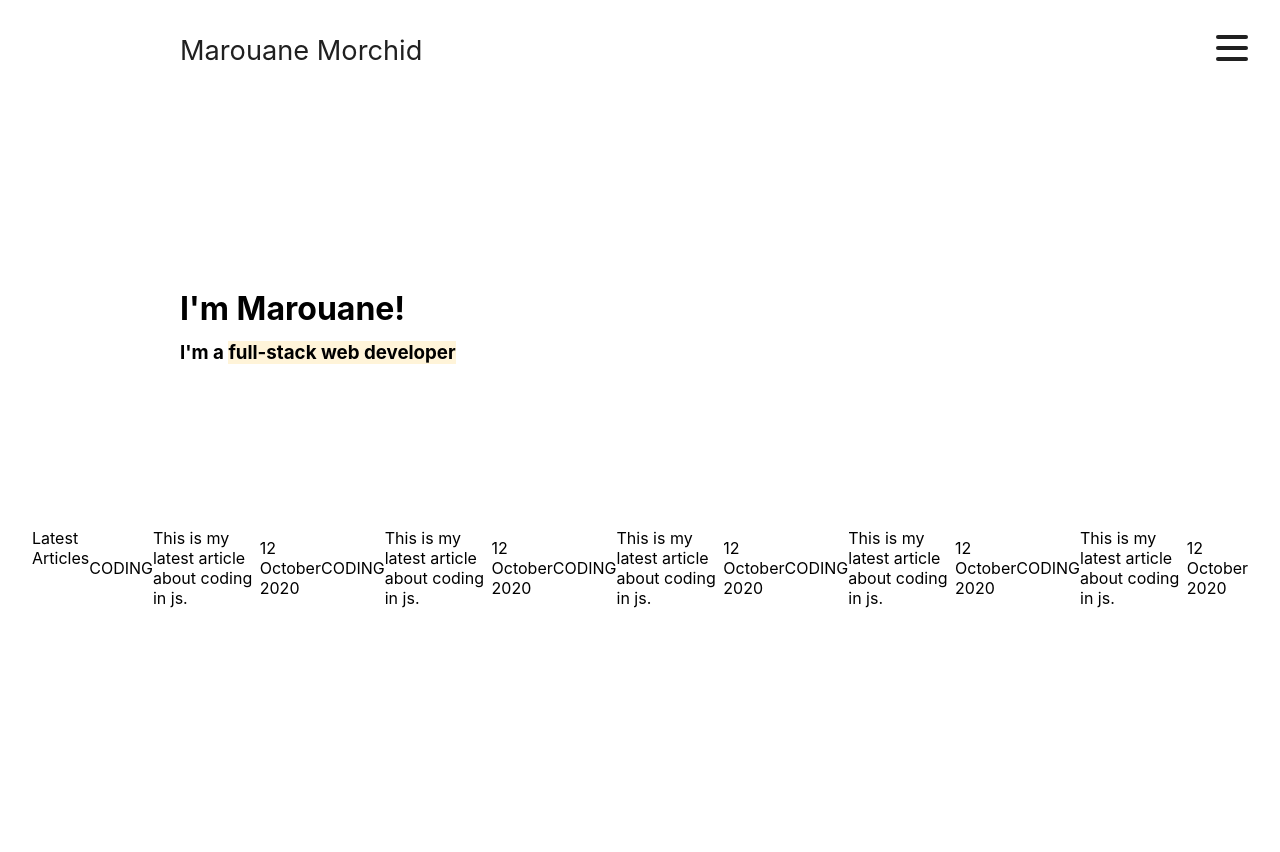
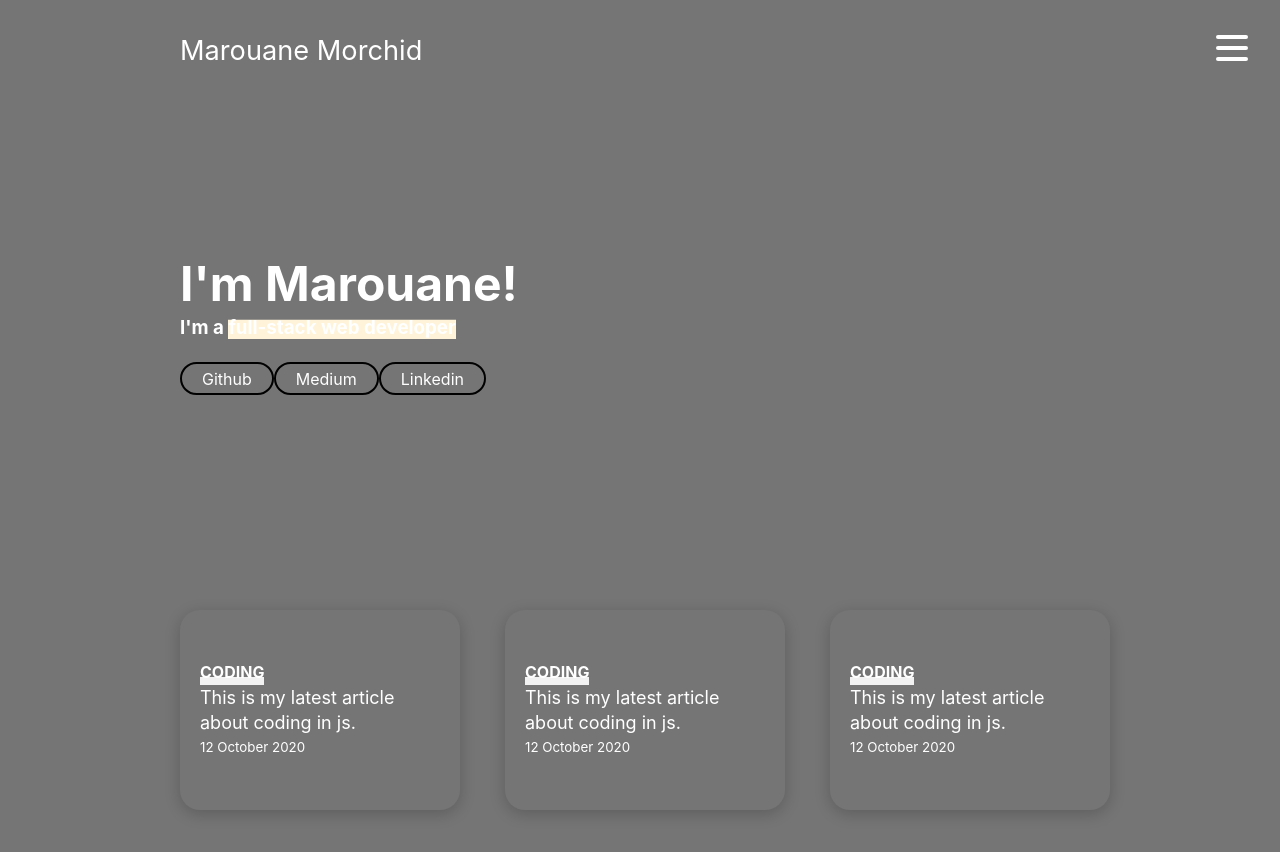
Before and after one commit to MarouaneMORCHID/react-folio, a React (Create React App) app: page / in a window 1280 px wide. Shown: the top 852 px of the page. Before the commit the page ends 800 px from the top, so only its background shows below. Built offline with nearby package versions, Linux system fonts and the light colour scheme.

Commit message:
Started Implementing Theme :art:

```diff
--- a/src/App.js
+++ b/src/App.js
@@ -1,7 +1,7 @@
 import React, { useRef, useState } from "react";
 import styled, { ThemeProvider } from "styled-components";
-import About from "./components/About/About";
 import Articles from "./components/Articles/Articles";
+import Landing from "./components/Landing/Landing";
 import Navbar from "./components/Navbar/Navbar";
 import { StyledDimmer } from "./components/Navbar/Navbar.styled";
 import { GlobalStyles } from "./styles/global";
@@ -16,7 +16,7 @@ const darkTheme = {
 
 const lightTheme = {
   primaryDark: "#ffffff",
-  primaryLight: "#000000",
+  primaryLight: "#757575",
   primaryHover: "#555555",
   mobile: "1366px",
 };
@@ -27,7 +27,7 @@ const NavContainer = styled.div`
 
 function App() {
   const [open, setOpen] = useState(false);
-  const [theme, setTheme] = useState("dark");
+  const [theme, setTheme] = useState("light");
   const node = useRef();
 
   useOnClickOutside(node, () => setOpen(false));
@@ -53,7 +53,7 @@ function App() {
         </NavContainer>
         <GlobalStyles open={open} />
         <div className="body">
-          <About />
+          <Landing />
           <Articles />
         </div>
       </>
--- a/src/components/About/About.js
+++ /dev/null
@@ -1,15 +0,0 @@
-import React from "react";
-import { Span, StyledAbout, Subtitle, Title } from "./About.styled";
-
-const About = () => {
-  return (
-    <StyledAbout onClick={() => console.log("clicked div")} id="about">
-      <Title>I'm Marouane!</Title>
-      <Subtitle>
-        I'm a <Span color="tertiary">full-stack web developer</Span>
-      </Subtitle>
-    </StyledAbout>
-  );
-};
-
-export default About;
--- a/src/components/Articles/Article.styled.js
+++ b/src/components/Articles/Article.styled.js
@@ -2,9 +2,36 @@ import styled from "styled-components";
 
 export const StyledArticle = styled.a`
   display: flex;
-  align-items: center;
+  align-items: flex-start;
   justify-content: center;
+  height: 200px;
+  flex-direction: column;
+  padding: 10px 20px 10px;
+  border-radius: 20px;
+  box-shadow: 0 4px 16px 0 rgba(0, 0, 0, 0.2);
+  min-width: 280px;
+  max-width: 280px;
+  margin-left: 10px;
+  transition: 0.3s;
+  color: ${({ theme }) => theme.primaryDark};
+
+  &:hover {
+    box-shadow: 0 4px 16px 0 rgba(0, 0, 0, 0.5);
+    cursor: pointer;
+  }
 `;
-export const ArticleTitle = styled.div``;
-export const ArticleContent = styled.div``;
-export const ArticleDate = styled.div``;
+export const ArticleTitle = styled.h4`
+  transition: all 0.3s ease-in-out ;
+  box-shadow: rgb(242, 242, 242) 0px -0.5rem 0px inset;
+${StyledArticle}:hover & {
+  box-shadow: rgb(255, 244, 217) 0px -1.2rem 0px inset;
+}
+ x
+`;
+export const ArticleContent = styled.div`
+  font-size: 18px;
+`;
+export const ArticleDate = styled.small`
+  position: relative;
+  color: ${({ theme }) => theme.primaryDark};
+`;
--- a/src/components/Articles/Articles.js
+++ b/src/components/Articles/Articles.js
@@ -1,14 +1,11 @@
 import React from "react";
-import { Scroll } from "../Scroll";
 import Article from "./Article";
+import { Scroll } from "./Scroll";
 
 const Articles = () => {
   return (
     <Scroll>
-      Latest Articles
-      <Article />
-      <Article />
-      <Article />
+      <Article href="/article" />
       <Article />
       <Article />
     </Scroll>
--- a/src/components/Scroll.js
+++ b/src/components/Articles/Scroll.js
@@ -3,28 +3,26 @@ import styled from "styled-components";
 export const Scroll = styled.div`
   display: flex;
   justify-content: space-between;
-  -webkit-box-pack: justify;
-  overflow: auto;
-  margin: -2rem 0px 0px;
-  padding: 0px 2rem;
-
-  &::-webkit-scrollbar {
-    display: none;
-  }
+  background-color: transparent;
+  line-height: 25px;
+  overflow: scroll auto;
+  margin: 0px auto;
+  max-width: 62.5rem;
+  padding: 50px 30px 50px;
 
   &::-webkit-scrollbar {
     display: block;
     appearance: none;
+    height: 10px;
   }
 
   &::-webkit-scrollbar-thumb {
     border-radius: 8px;
-    border: 0.2rem solid white;
+    border: 0.1rem solid white;
     background-color: rgba(0, 0, 0, 0.5);
   }
+
   &::-webkit-scrollbar-track {
-    box-shadow: inset 0 0 6px rgba(0, 0, 0, 0.3);
-    background-color: rgb(255, 255, 255);
-    border-radius: 8px;
+    height: 1rem;
   }
 `;
--- /dev/null
+++ b/src/components/Landing/Landing.js
@@ -0,0 +1,17 @@
+import React from "react";
+import { Span, StyledLanding, Subtitle, Title } from "./Landing.styled";
+import Socials from "./Socials";
+
+const Landing = () => {
+  return (
+    <StyledLanding onClick={() => console.log("clicked div")} id="about">
+      <Title>I'm Marouane!</Title>
+      <Subtitle>
+        I'm a <Span>full-stack web developer</Span>
+      </Subtitle>
+      <Socials />
+    </StyledLanding>
+  );
+};
+
+export default Landing;
--- a/src/components/About/About.styled.js
+++ b/src/components/Landing/Landing.styled.js
@@ -1,19 +1,20 @@
 import styled from "styled-components";
 
-export const StyledAbout = styled.div`
+export const StyledLanding = styled.div`
   display: flex;
   flex-direction: column;
   min-height: 60vh;
   max-width: 62.5rem;
   padding: 0 2.5rem;
   margin: 0px auto;
+  color: ${({ theme }) => theme.primaryDark};
   align-items: flex-start;
   justify-content: center;
 `;
 
 export const Title = styled.h1`
   display: block;
-  font-size: 2rem;
+  font-size: 3rem;
   line-height: 4rem;
   @media (width: ${({ theme }) => theme.mobile}) {
     font-size: 4rem;
@@ -27,5 +28,17 @@ export const Subtitle = styled.h3`
 `;
 
 export const Span = styled.span`
-  box-shadow: rgb(255, 244, 217) 10px -6rem 0px inset;
+  box-shadow: rgb(255, 244, 217) 0px -1.2rem 0px inset;
 `;
+
+export const StyledSocials = styled.div`
+  padding-top: 30px;
+  display: block;
+  justify-content: center;
+  align-items: flex-start;
+  a {
+    border: 2px solid black;
+    border-radius: 30px;
+    padding: 0.3rem 1.25rem;
+  }
+`;
--- /dev/null
+++ b/src/components/Landing/Socials.js
@@ -0,0 +1,14 @@
+import React from "react";
+import { StyledSocials } from "./Landing.styled";
+
+const Socials = () => {
+  return (
+    <StyledSocials>
+      <a href="github">Github</a>
+      <a href="Medium">Medium</a>
+      <a href="Linkedin">Linkedin</a>
+    </StyledSocials>
+  );
+};
+
+export default Socials;
--- a/src/components/Navbar/Navbar.styled.js
+++ b/src/components/Navbar/Navbar.styled.js
@@ -14,6 +14,7 @@ export const StyledNavbar = styled.nav`
 
   .logo {
     font-size: 1.7rem;
+    background-color: transparent;
     padding-top: 20px;
     z-index: 11;
     cursor: pointer;
@@ -110,6 +111,7 @@ export const StyledBurger = styled.button`
 `;
 
 export const StyledDimmer = styled.div`
+  display: ${({ open }) => (open ? "block" : "none")};
   position: fixed;
   padding: 0;
   margin: 0;
@@ -120,6 +122,6 @@ export const StyledDimmer = styled.div`
   z-index: 5;
   background-color: ${({ open }) =>
     open ? "rgba(0, 0, 0, 0.1)" : "transparent"};
-  backdrop-filter: ${({ open }) => (open ? "blur(5px)" : "blur(0px)")};
+  backdrop-filter: blur(5px);
   transition: backdrop-filter 1s ease;
 `;
--- a/src/styles/global.js
+++ b/src/styles/global.js
@@ -2,6 +2,7 @@ import { createGlobalStyle } from "styled-components";
 
 export const GlobalStyles = createGlobalStyle`
   * {
+    background-color : ${({ theme }) => theme.primaryLight};
   box-sizing: border-box;
   margin: 0;
   padding: 0;
```
